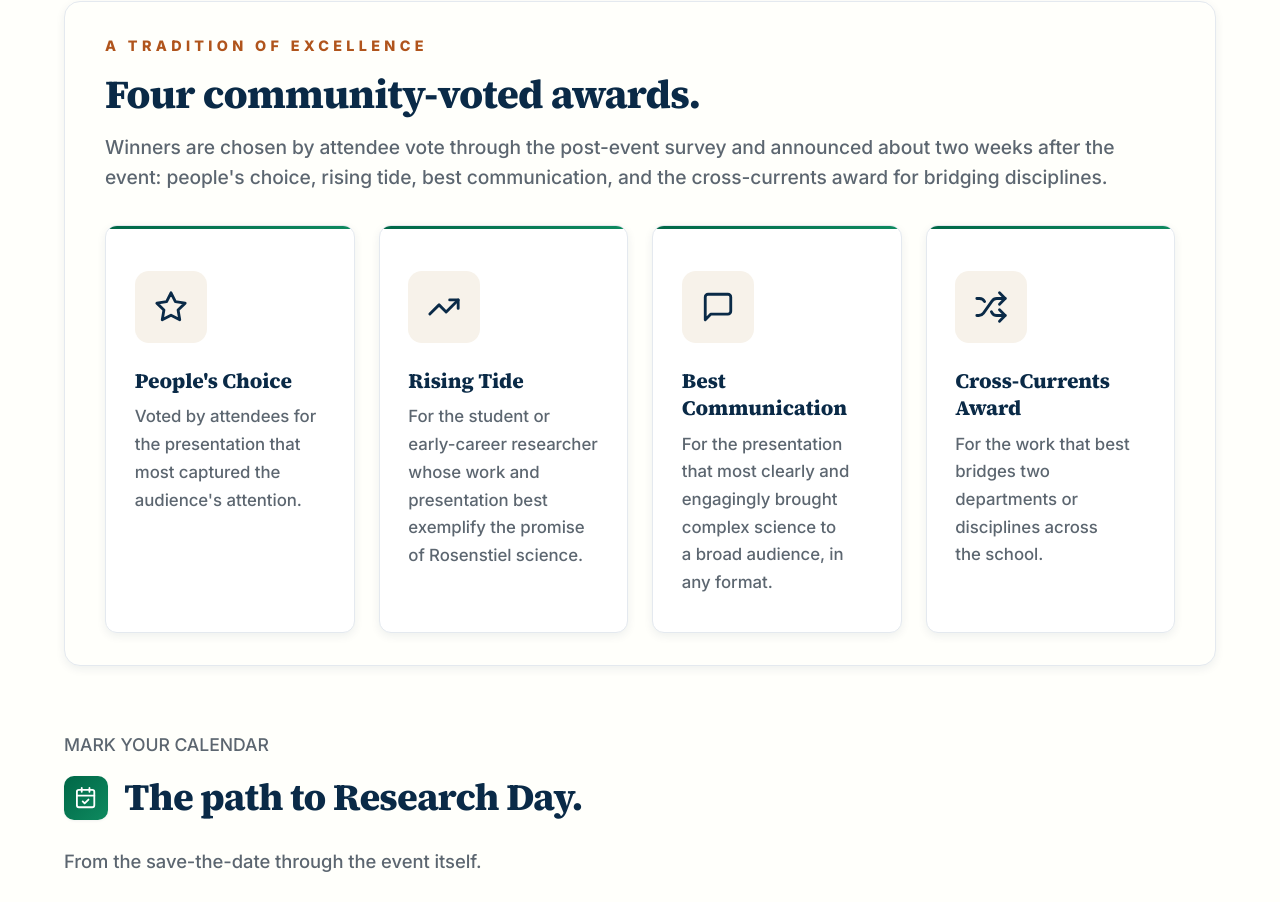
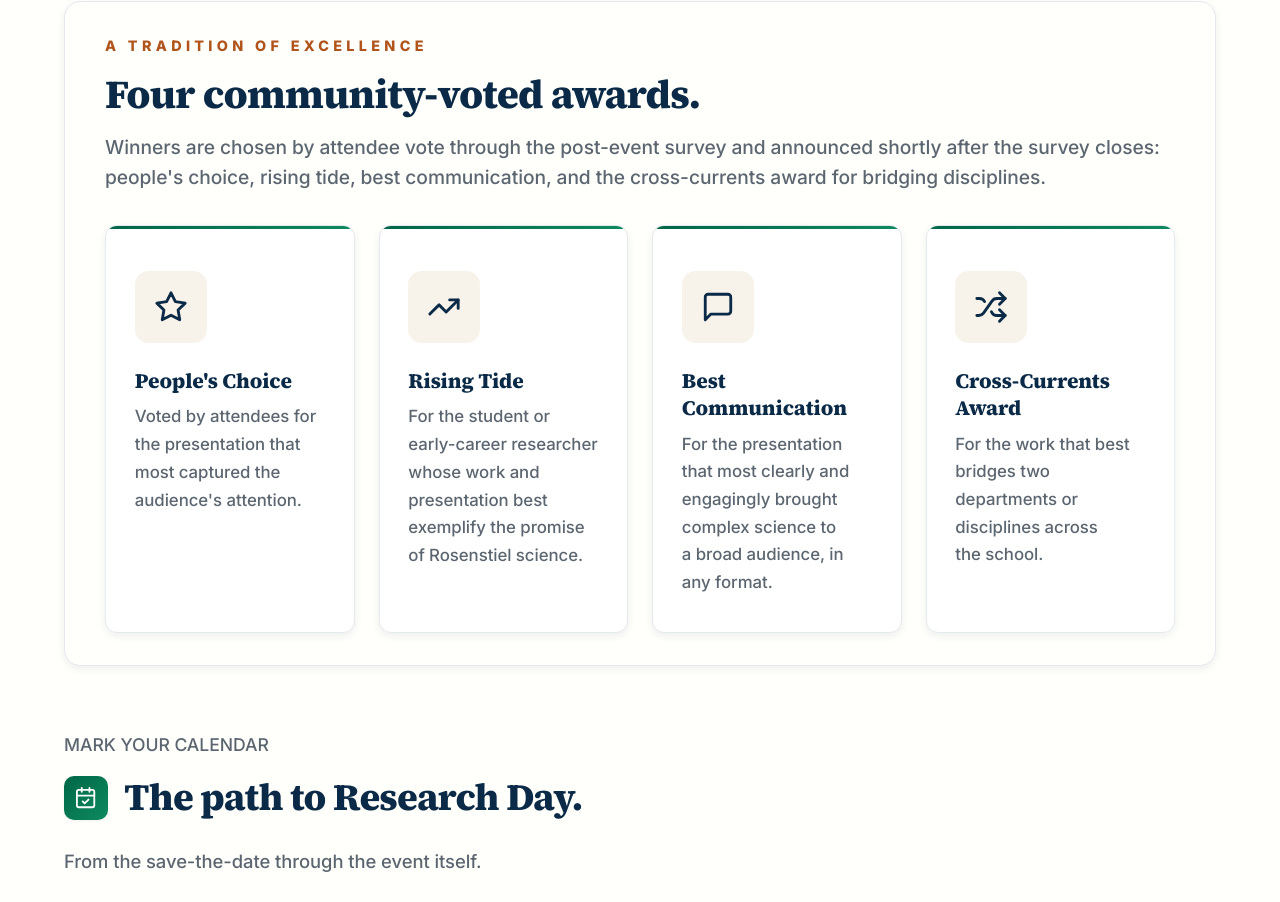
Before and after one commit to Rosenstiel-ADR/RRD2027, a plain HTML site: page index.html in a window 1280 px wide. Shown: the part 3554-4456 px from the top of the page. Drawn offline with Linux system fonts and the light colour scheme.

Commit message:
Add files via upload

```diff
--- a/index.html
+++ b/index.html
@@ -288,7 +288,7 @@
           <h3 class="awards-wall-title">Four community-voted awards.</h3>
           <p class="awards-wall-sub">
             Winners are chosen by attendee vote through the post-event survey and
-            announced about two weeks after the event: people's choice, rising tide, best communication, and the cross-currents award for bridging disciplines.
+            announced shortly after the survey closes: people's choice, rising tide, best communication, and the cross-currents award for bridging disciplines.
           </p>
         </div>
         <div class="awards-grid">
```
Also changed, not shown: faculty.html (+1 -1 lines), submit.html (+1 -1 lines).
